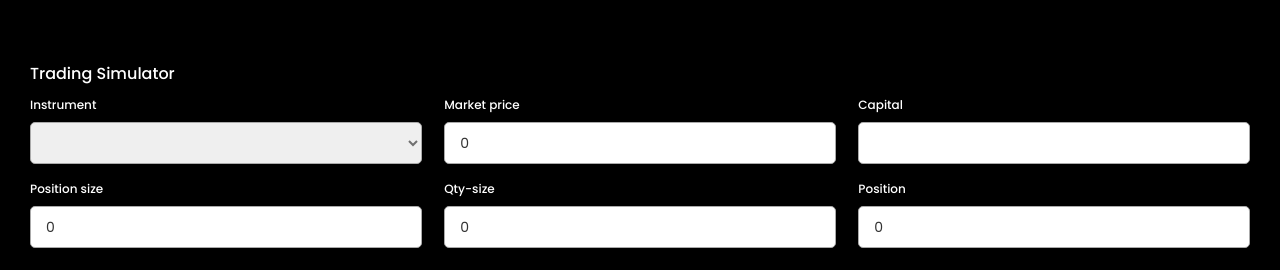
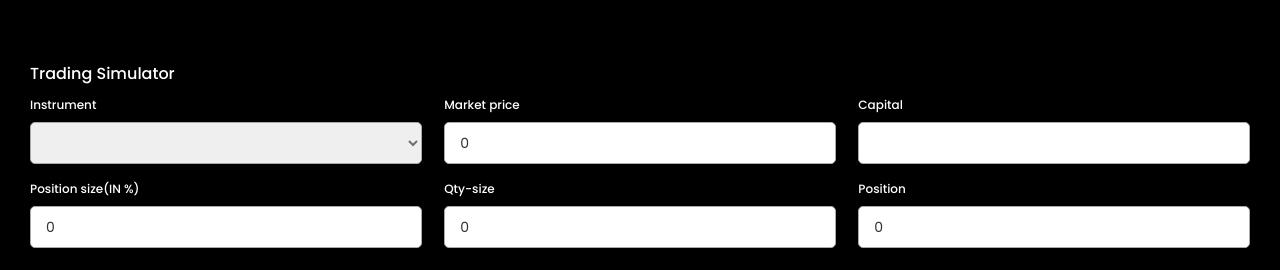
Before and after one commit to invsto/tradingsim, a React (Create React App) app: page / in a window 1280 px wide. Shown: the top 270 px of the page. Built offline with nearby package versions, Linux system fonts and the light colour scheme.

Commit message:
Added the % sign

```diff
--- a/src/App.js
+++ b/src/App.js
@@ -162,7 +162,7 @@ function App() {
                       </div>
 
                       <div className="input-field">
-                          <label>Position size</label>
+                          <label>Position size(IN %)</label>
                           <input type="number" id="position-size" onChange={(e)=>{setPositionSize(e.target.value)}} value={positionSize} />
 
                           {
@@ -179,7 +179,7 @@ function App() {
                       <div className="input-field">
                           <label>Position</label>
                           <input type="long" onChange={(e)=>{
-                            setPosition(e.target.value)}} value={position} />
+                            setPosition(e.target.value)}} value={position/100} />
                       </div>
 
 
```
